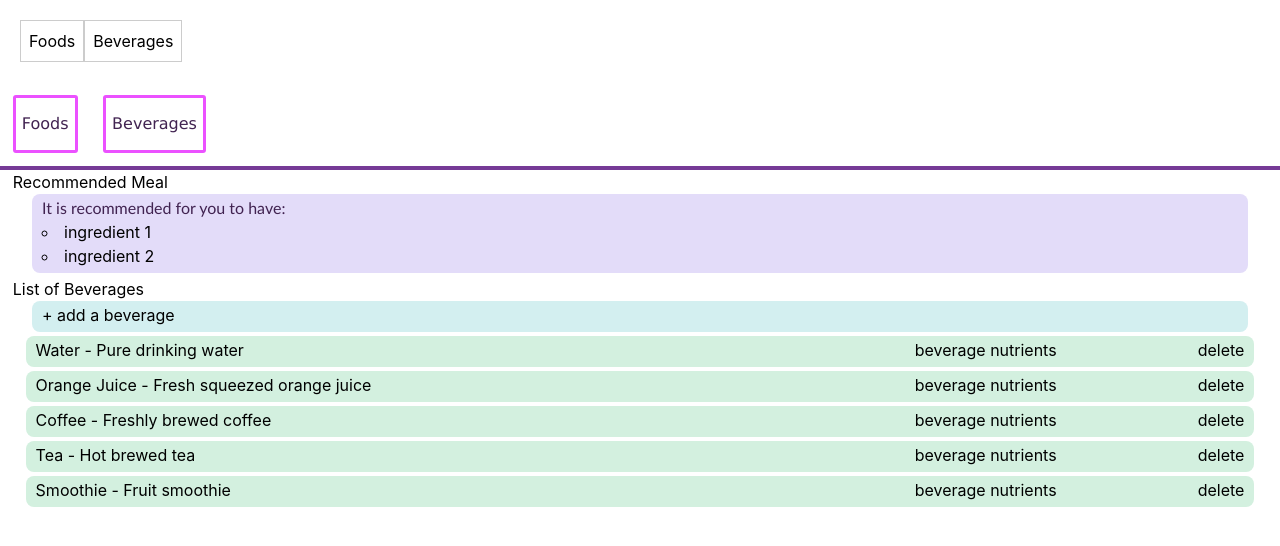
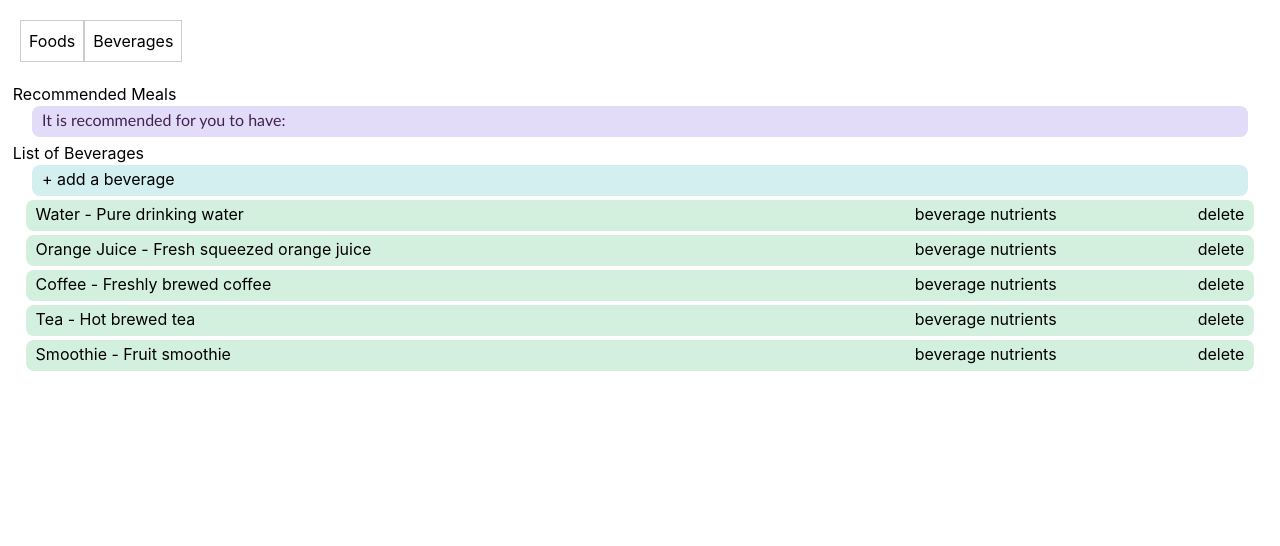
Before and after one commit to StrawberrySugars/Liftoff, a SvelteKit app: page /beverages in a window 1280 px wide. Shown: the top 546 px of the page. Built offline with nearby package versions, Linux system fonts and the light colour scheme.

Commit message:
update beverages

```diff
--- a/src/routes/beverages/+page.svelte
+++ b/src/routes/beverages/+page.svelte
@@ -1,42 +1,22 @@
 <script lang="ts">
 	import { beverages } from '$lib/beverages';
 	import Popup from '../../components/Popup.svelte';
+	import RecommendedMeals from '../../components/RecommendedMeals.svelte';
 	let shown = $state(false);
 </script>
 
-<div class="navBar">
-	<ul>
-		<li><a id="box" href="\">Foods</a></li>
-		<li><a id="box" href="\beverages">Beverages</a></li>
-	</ul>
-</div>
-
-<h2>Recommended Meal</h2>
-
-<div class="recMeal">
-	<h4>It is recommended for you to have:</h4>
-	<ul>
-		<li>ingredient 1</li>
-		<li>ingredient 2</li>
-	</ul>
-</div>
+<RecommendedMeals />
 
 <h2>List of Beverages</h2>
-<div class="createBeverage">
-    + add a beverage
-</div>
+<div class="createBeverage">+ add a beverage</div>
 <div>
 	{#each $beverages as beverage (beverage.id)}
 		<div class="beverages">
 			<div>
 				{beverage.name} - {beverage.description}
 			</div>
-            <div class="item-middle">
-                beverage nutrients
-            </div>
-            <div>
-                delete
-            </div>
+			<div class="item-middle">beverage nutrients</div>
+			<div>delete</div>
 		</div>
 	{/each}
 </div>
```
Lines whose indentation alone changed are shown as unchanged.
